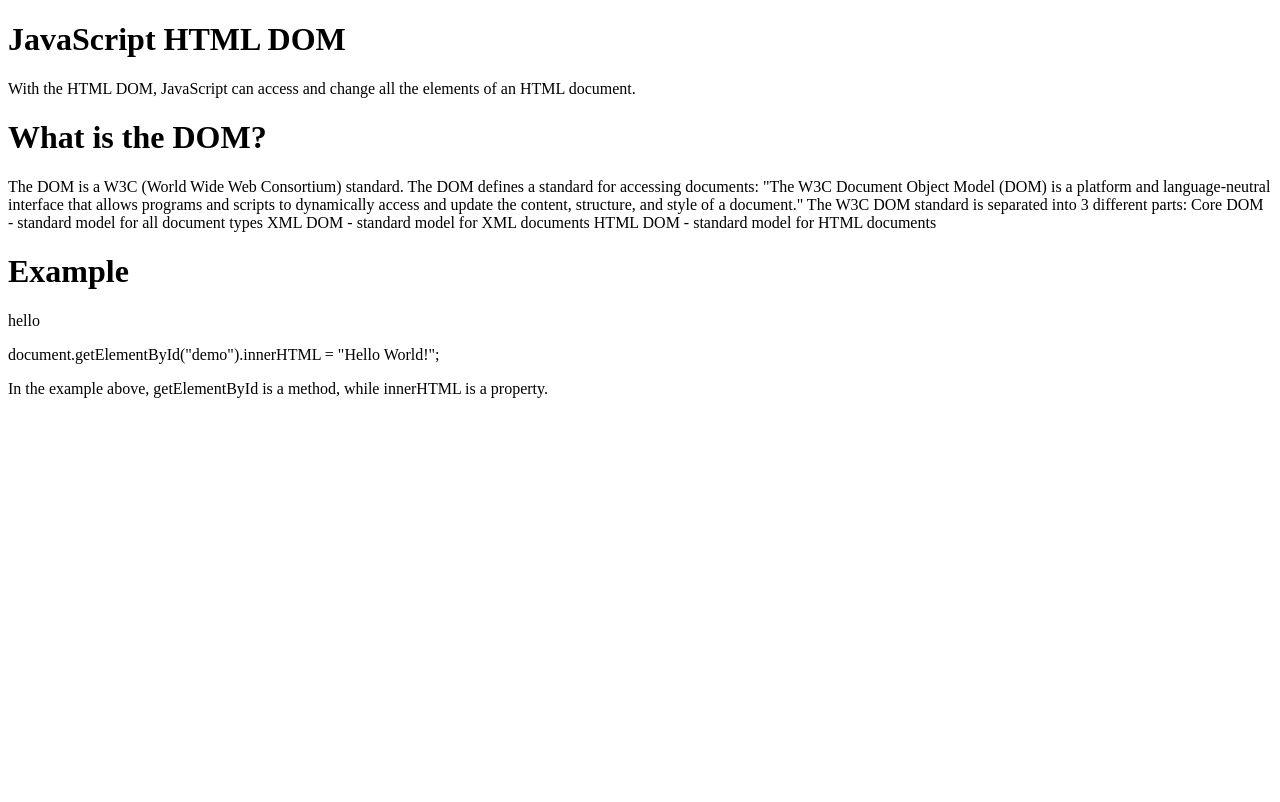
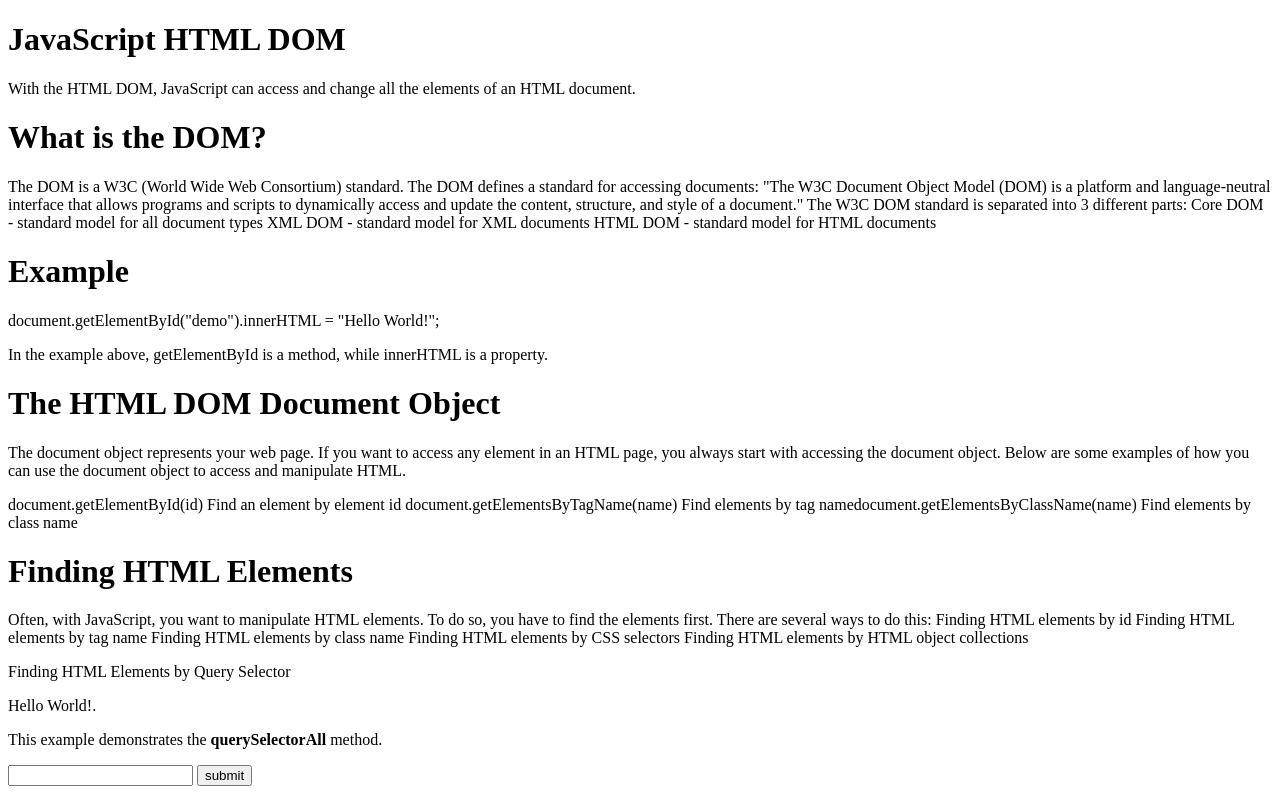
Before and after one commit to tanavishali/DOM-practice, a plain HTML site: page index.html in a window 1280 px wide. Drawn offline with Linux system fonts and the light colour scheme.

Commit message:
project practice

```diff
--- a/index.html
+++ b/index.html
@@ -33,8 +33,34 @@
       <!-- <script> -->
       <!-- document.getElementById("demo").innerHTML = "Hello World!"; -->
       <!-- </script> -->
+<h1>The HTML DOM Document Object
+</h1>
+<p>The document object represents your web page.
 
-      <script src="script.js"></script>
+    If you want to access any element in an HTML page, you always start with accessing the document object.
+
+    Below are some examples of how you can use the document object to access and manipulate HTML.</p><span>document.getElementById(id)	Find an element by element id</span>
+    <span>document.getElementsByTagName(name)	Find elements by tag name</span><span>document.getElementsByClassName(name)	Find elements by class name</span>
+    <h1>Finding HTML Elements
+    </h1>
+    <p>Often, with JavaScript, you want to manipulate HTML elements.
+
+        To do so, you have to find the elements first. There are several ways to do this:
+
+        Finding HTML elements by id
+        Finding HTML elements by tag name
+        Finding HTML elements by class name
+        Finding HTML elements by CSS selectors
+        Finding HTML elements by HTML object collections </p>
+        <p>Finding HTML Elements by Query Selector</p>
+<p class="intro">Hello World!.</p>
+<p class="intro">This example demonstrates the <b>querySelectorAll</b> method.</p>
+
+<!-- <p id="demo2"></p> -->
+<input id="text1" type="text">
+<button type="button" onclick="getvaluebyid()">submit</button>
+<p id="demovalue"></p>
+<script src="script.js"></script>
     </p>
   </body>
 </html>
--- a/script.js
+++ b/script.js
@@ -1,3 +1,28 @@
-document.getElementById("demo").textContent = "hello";
-let print = (document.getElementById("demo").textContent = "hello");
-console.log(print);
+// document.getElementById("demo").textContent = "hello";
+// let print = (document.getElementById("demo").textContent = "hello");
+// console.log(print);
+// document.write();
+// print = "i am tanawish";
+
+// document.write("i ma tanawish");
+// console.log(document.baseURI);
+// console.log(document.body);
+// console.log(document.cookie);
+// console.log(document.doctype);
+// console.log(document.documentElement);
+// console.log(document.documentMode);
+// console.log(document.documentURI);
+// console.log(document.domain);
+// console.log(document.scripts);
+// console.log(document.URL);
+// const x = document.querySelectorAll(".intro");
+// console.log(x);
+// document.write(Date());
+// let showdate = (document.getElementById("demo2").innerHTML =
+//   "Date : " + Date());
+// console.log(showdate);
+// function getvaluebyid(value) {
+//   let getvalue = document.getElementById("text1").value;
+//   console.log(getvalue);
+//   document.getElementById("demovalue").textContent = getvalue;
+// }
```
